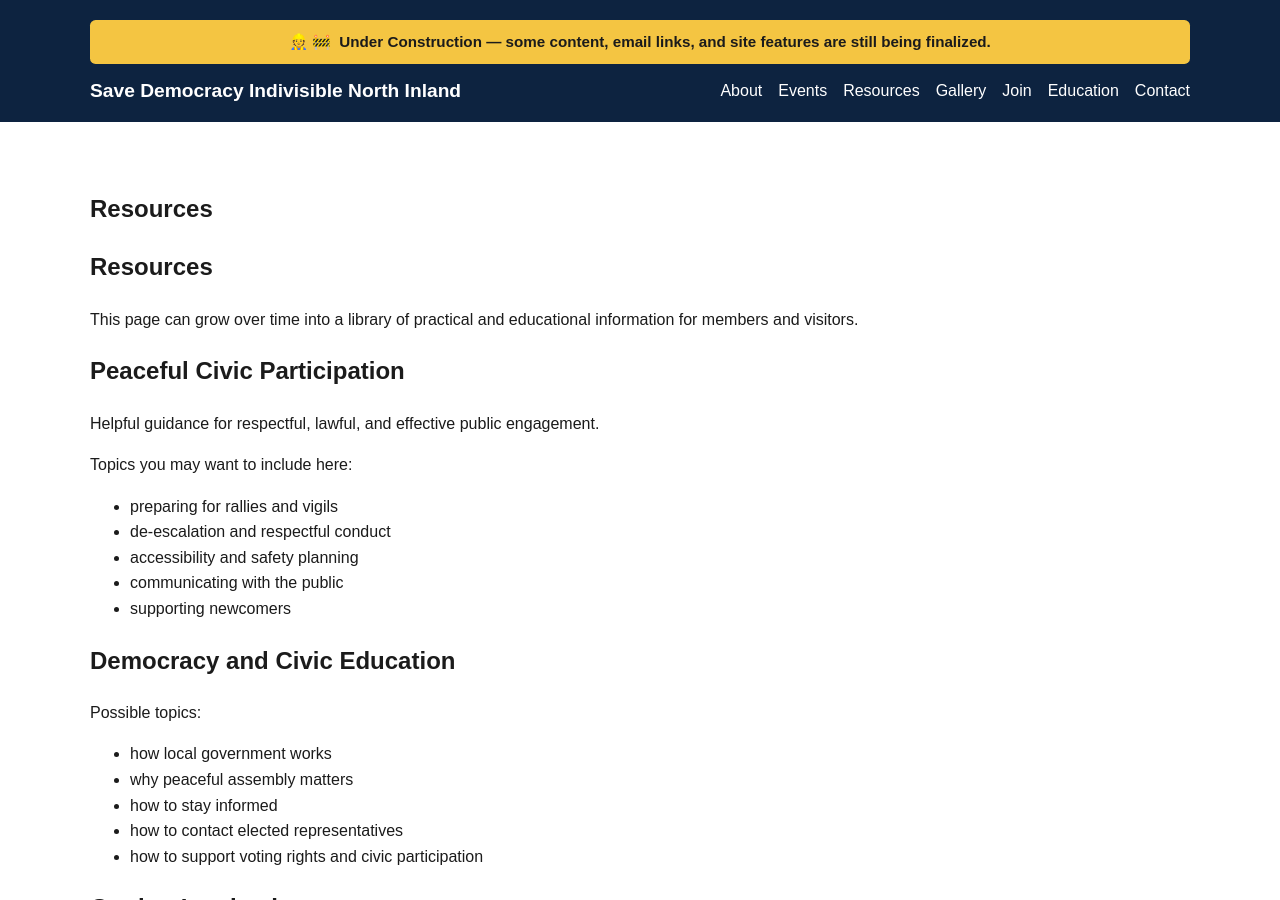
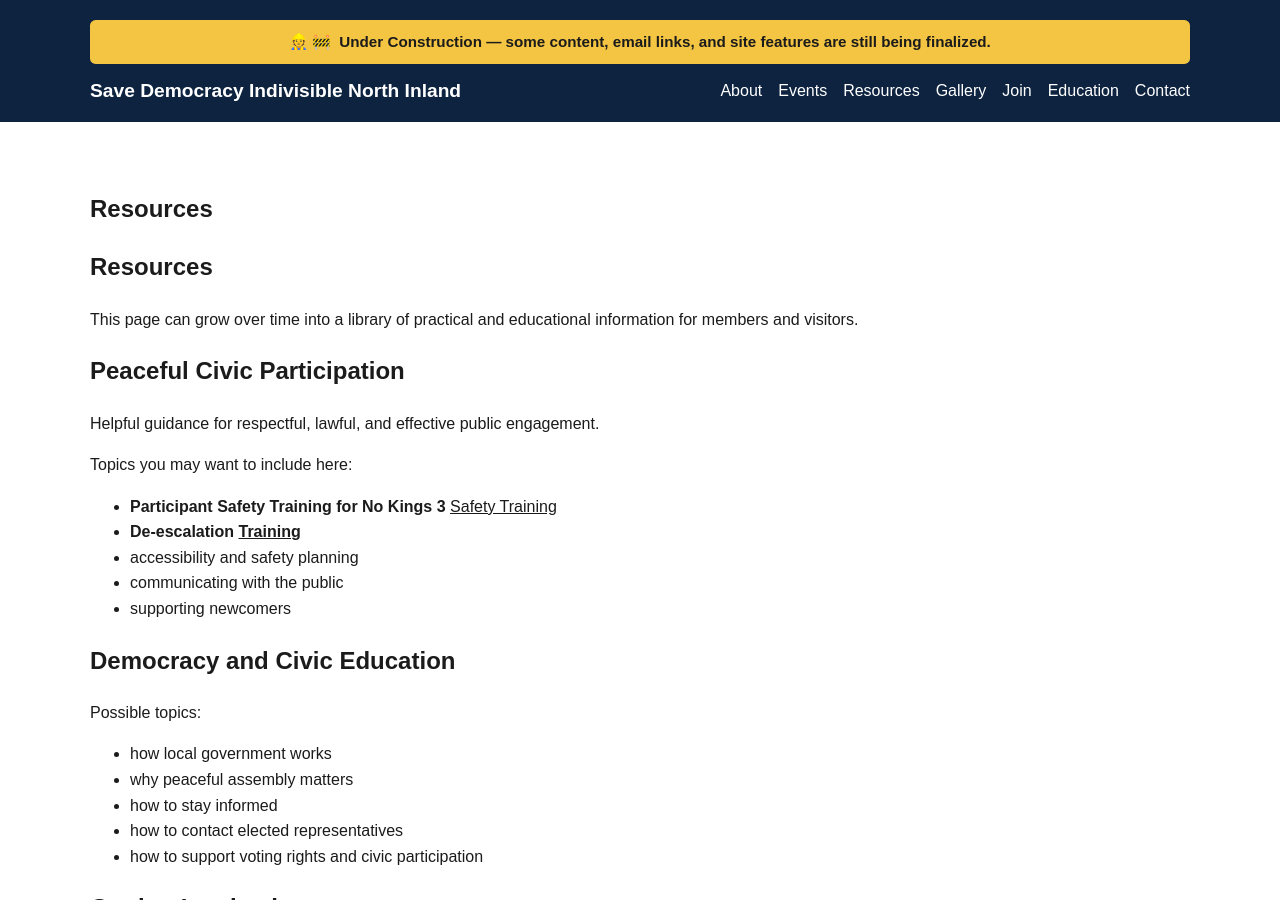
Before and after one commit to SDI-NI/sdini-web, a Jekyll site: the page built from resources.md, in a window 1280 px wide and 900 px high. Built offline with Jekyll 4.4.1, drawn with Linux system fonts in a browser that asks for light colours; a script that is not in the unit is left out.

Commit message:
Update Pages “resources”

```diff
--- a/resources.md
+++ b/resources.md
@@ -3,7 +3,6 @@
 title: Resources
 permalink: /resources/
 ---
-
 # Resources
 
 This page can grow over time into a library of practical and educational information for members and visitors.
@@ -14,32 +13,32 @@
 
 Topics you may want to include here:
 
-- preparing for rallies and vigils
-- de-escalation and respectful conduct
-- accessibility and safety planning
-- communicating with the public
-- supporting newcomers
+* **Participant Safety Training for No Kings 3** [Safety Training ](https://www.mobilize.us/indivisible/event/913879/)
+* **De-escalation [Training](https://www.mobilize.us/indivisible/event/790452/)**
+* accessibility and safety planning
+* communicating with the public
+* supporting newcomers
 
 ## Democracy and Civic Education
 
 Possible topics:
 
-- how local government works
-- why peaceful assembly matters
-- how to stay informed
-- how to contact elected representatives
-- how to support voting rights and civic participation
+* how local government works
+* why peaceful assembly matters
+* how to stay informed
+* how to contact elected representatives
+* how to support voting rights and civic participation
 
 ## Getting Involved
 
 Possible topics:
 
-- volunteer roles
-- sign making
-- rally marshaling
-- outreach
-- event setup and cleanup
-- communications and social media help
+* volunteer roles
+* sign making
+* rally marshaling
+* outreach
+* event setup and cleanup
+* communications and social media help
 
 ## Partner and Reference Links
 
```
